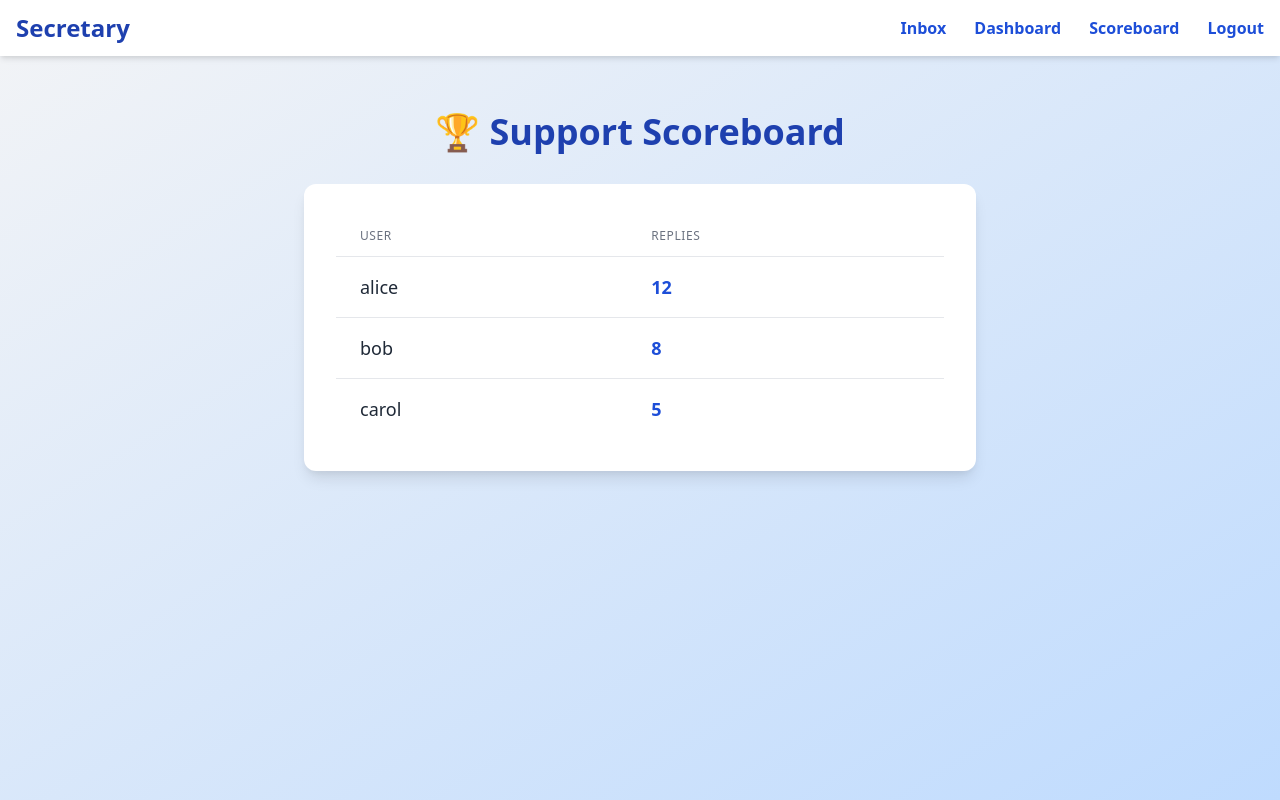
After one commit to peteralcock/secretary, a Flask app: page /scoreboard in a window 1280 px wide. The commit adds this page. Run offline with Flask 3, Linux system fonts and the light colour scheme.

Commit message:
fix menus to the app to navigate panels and fix scoreboard

```diff
--- a/app.py
+++ b/app.py
@@ -126,5 +126,20 @@ def dashboard():
         top_categories=category_counts.most_common(5)
     )
 
+@app.route("/inbox")
+def inbox():
+    emails = load_emails()
+    return render_template("home.html", emails=emails)
+
+@app.route("/scoreboard")
+def scoreboard():
+    # Placeholder scoreboard data
+    users = [
+        {"username": "alice", "replies": 12},
+        {"username": "bob", "replies": 8},
+        {"username": "carol", "replies": 5},
+    ]
+    return render_template("scoreboard.html", users=users)
+
 if __name__ == "__main__":
     app.run(host="0.0.0.0", port=5000, debug=True)
--- a/templates/dashboard.html
+++ b/templates/dashboard.html
@@ -11,7 +11,7 @@
         <div class="container mx-auto px-4 py-3 flex justify-between items-center">
             <div class="text-2xl font-bold text-blue-800">Secretary</div>
             <div class="space-x-6">
-                <a href="/" class="text-blue-700 hover:text-blue-900 font-semibold">Inbox</a>
+                <a href="/inbox" class="text-blue-700 hover:text-blue-900 font-semibold">Inbox</a>
                 <a href="/dashboard" class="text-blue-700 hover:text-blue-900 font-semibold">Dashboard</a>
                 <a href="/scoreboard" class="text-blue-700 hover:text-blue-900 font-semibold">Scoreboard</a>
                 <a href="/logout" class="text-blue-700 hover:text-blue-900 font-semibold">Logout</a>
--- /dev/null
+++ b/templates/scoreboard.html
@@ -0,0 +1,44 @@
+<!DOCTYPE html>
+<html>
+<head>
+    <title>Scoreboard</title>
+    <link href="https://cdn.jsdelivr.net/npm/tailwindcss@2.2.19/dist/tailwind.min.css" rel="stylesheet">
+</head>
+<body class="bg-gradient-to-br from-gray-100 to-blue-200 min-h-screen">
+    <!-- Navigation Menu -->
+    <nav class="bg-white shadow-md fixed w-full z-10 top-0 left-0">
+        <div class="container mx-auto px-4 py-3 flex justify-between items-center">
+            <div class="text-2xl font-bold text-blue-800">Secretary</div>
+            <div class="space-x-6">
+                <a href="/inbox" class="text-blue-700 hover:text-blue-900 font-semibold">Inbox</a>
+                <a href="/dashboard" class="text-blue-700 hover:text-blue-900 font-semibold">Dashboard</a>
+                <a href="/scoreboard" class="text-blue-700 hover:text-blue-900 font-semibold">Scoreboard</a>
+                <a href="/logout" class="text-blue-700 hover:text-blue-900 font-semibold">Logout</a>
+            </div>
+        </div>
+    </nav>
+    <div class="pt-20">
+        <div class="container mx-auto py-8">
+            <h1 class="text-4xl font-bold text-center text-blue-800 mb-8">🏆 Support Scoreboard</h1>
+            <div class="bg-white rounded-xl shadow-lg p-8 max-w-2xl mx-auto">
+                <table class="min-w-full divide-y divide-gray-200">
+                    <thead>
+                        <tr>
+                            <th class="px-6 py-3 text-left text-xs font-medium text-gray-500 uppercase tracking-wider">User</th>
+                            <th class="px-6 py-3 text-left text-xs font-medium text-gray-500 uppercase tracking-wider">Replies</th>
+                        </tr>
+                    </thead>
+                    <tbody class="bg-white divide-y divide-gray-200">
+                        {% for user in users %}
+                        <tr>
+                            <td class="px-6 py-4 whitespace-nowrap text-lg text-gray-800">{{ user.username }}</td>
+                            <td class="px-6 py-4 whitespace-nowrap text-lg text-blue-700 font-bold">{{ user.replies }}</td>
+                        </tr>
+                        {% endfor %}
+                    </tbody>
+                </table>
+            </div>
+        </div>
+    </div>
+</body>
+</html>
```
